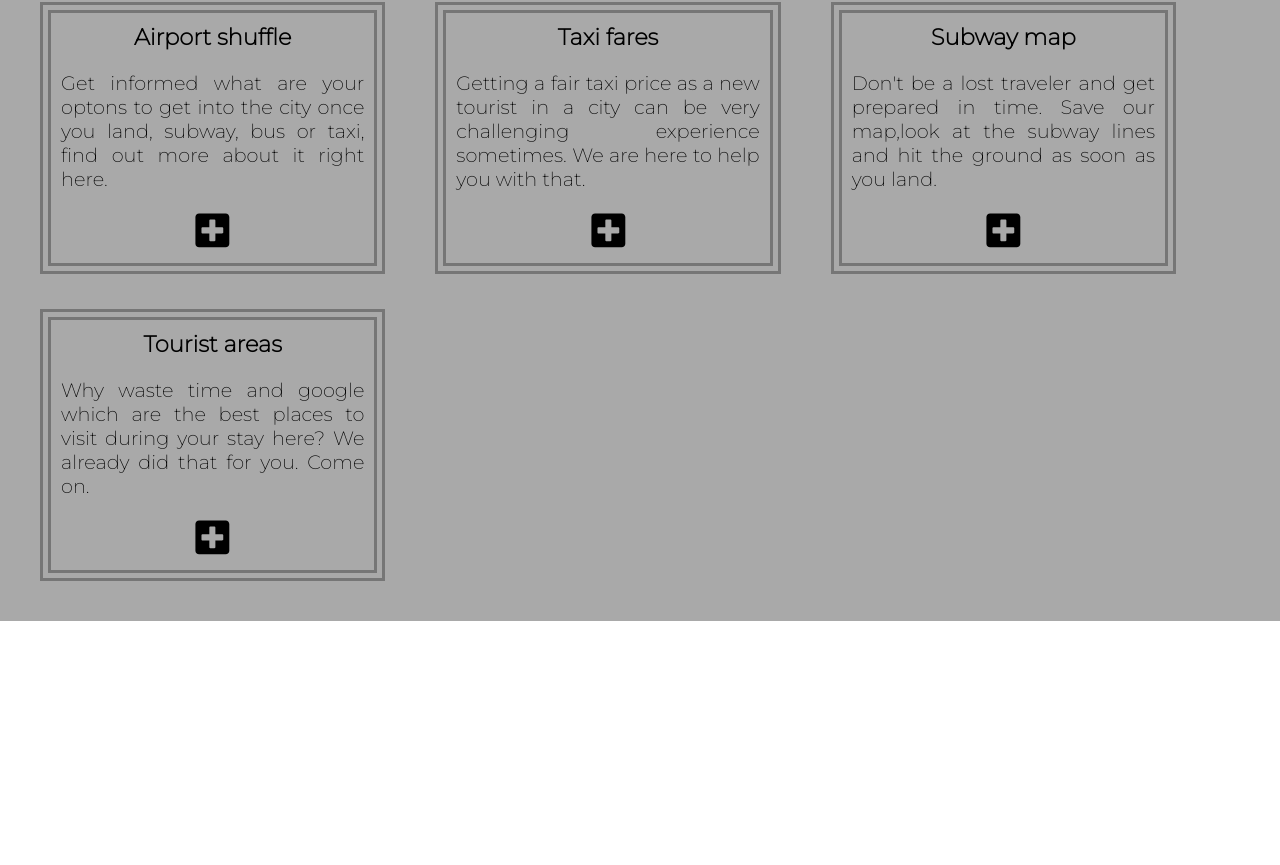
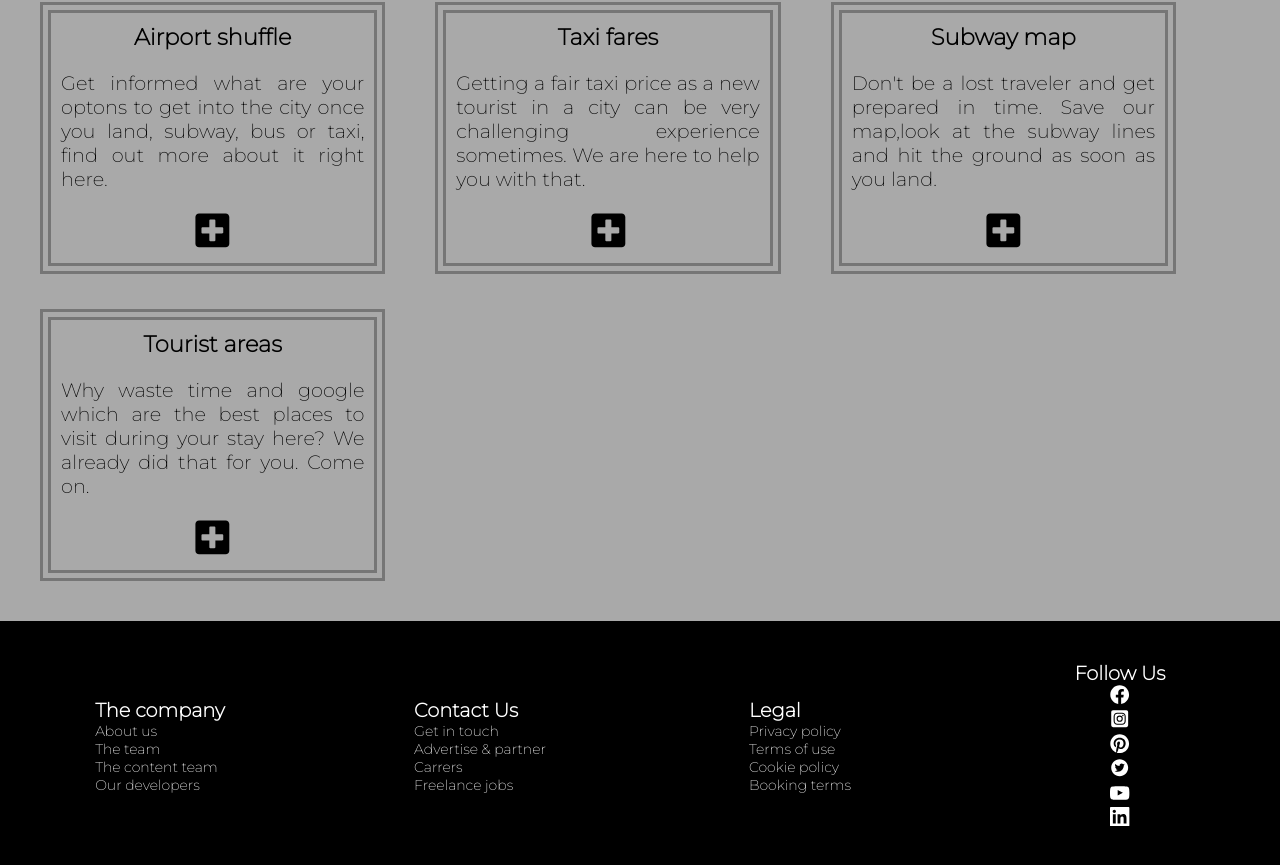
Before and after one commit to Husky931/Beijing-City, a React (Create React App) app: page / in a window 1280 px wide. Shown: the part 955-1820 px from the top of the page. Before the commit the page ends 1576 px from the top, so only its background shows below. Built offline with nearby package versions, Linux system fonts and the light colour scheme.

Commit message:
footer added

```diff
--- a/src/App.css
+++ b/src/App.css
@@ -740,7 +740,6 @@ label {
   border: none;
 }
 
-
 /* MUSEUM PAGE BEGINS HERE ------------------------------------------------------------------------------------ */
 .museum-full-background-div {
   width: 100%;
@@ -840,7 +839,6 @@ label {
 .museum-body {
   width: 80%;
   height: auto;
-  /* border: 1px solid black; */
   margin: 30px auto;
   display: grid;
   grid-template-columns: repeat(auto-fit,minmax(270px, 1fr));
@@ -1181,6 +1179,31 @@ label {
   height: 100%;
 }
 
+/* FOOTER BEGINS BELOW  */
+.footer-main-div {
+  width: 100%;
+  height: 250px;
+  background-color: black;
+  color: white;
+  display: flex;
+  flex-direction: row;
+  justify-content: flex-start;
+  align-items: center;
+}
+.ul-division {
+  width: 25%;
+  display: flex;
+  flex-direction: column;
+  justify-content: center;
+  align-items: center;
+}
+.division-header {
+  text-align: left;
+}
+.li-text {
+  font-size: 14px;
+}
+
 
 /* MEDIA QUERIES BELOW ------------------------------------------------------------------------ */
 
@@ -1302,8 +1325,43 @@ label {
   }
 }
 
+@media only screen and (max-width: 600px) {
+.footer-main-div {
+  display: flex;
+  flex-direction: column;
+  justify-content: center;
+  align-items: center;
+  height: auto;
+}
+.ul-division {
+  margin-top: 30px;
+}
+
+/* .footer-main-div {
+  height: auto;
+  width: 100%;
+  display: grid;
+  grid-template-columns: repeat(auto-fill, minmax(200px, 1fr))
+}
+.ul-division {
+  width: 100%;
+  display: flex;
+  flex-direction: column;
+  justify-content: center;
+  align-items: center;
+}
+.division-header {
+  text-align: left;
+}
+.li-text {
+  font-size: 14px;
+} */
+
+
+}
+
 @media only screen and (max-width: 500px) {
-  #logo-container {
+#logo-container {
     width: 110px;
     height: 70px;
     position: absolute;
--- a/src/App.js
+++ b/src/App.js
@@ -7,6 +7,7 @@ import { Museums } from './pages/Museum'
 import {Foods} from './pages/Foods'
 import {Nightlife} from './pages/Nightlife'
 import {Maps} from './pages/Maps'
+import { FooterMain } from './footer/FooterMain'
 import Error from './pages/Error'
 
 import AttractionTemplatePage from './attraction-components/AttractionTemplatePage'
@@ -63,7 +64,7 @@ export default function App() {
           <Error />
         </Route>
       </Switch>
-
+    <FooterMain />
     </>
   );
 }
--- a/src/foods-components/FoodData.js
+++ b/src/foods-components/FoodData.js
@@ -24,12 +24,6 @@ const ten = `Known as “you xiang rou si,” this spicy chicken stir-fry is som
 const eleven = `Visit the coastal cities of Shanghai or Qingdao during the fall months and you’re likely to find hairy crab everywhere you go. Steamed up to perfection, just enjoying the sweet meat from within the shells is blissful enough. Chinese people love to dip it in a sauce of dark vinegar in ginger, which some foreigners find unusual. There is no butter to dip it in so don’t bother asking.`
 const twelve = `Hot pot is a Chinese favorite. It’s not just a meal. It’s a pastime. A large cauldron of boiling water burbles up in the center of the table and you order meats and vegetables to cook up yourself in this pot. Once they’re ready, you fetch them out and dip them in a savory, salty, peanut buttery sauce. On a cold night, hot pot is the best way to spend time catching up with friends.`
 
-
-
-
-
-
-
 export const foodText = [textBeijingDuck, textInstantBoiledMutton, textPortShreds, textQuickFriedMutton, textNoodlesSoyBean, textQuickFriedTripe, seven, eight, nine, ten, eleven, twelve]
 
 export const foodImg = [foodDuckImage, foodBoiledMutton, foodNoodlesSoyBean, foodPorkShreds, foodFriedMutton, foodFriedTripe, sevenImg, eightImg, nineImg, tenImg, elevenImg, twelveImg]
--- /dev/null
+++ b/src/footer/FooterMain.js
@@ -0,0 +1,60 @@
+import React from 'react'
+import { FaFacebook } from 'react-icons/fa'
+import { FaInstagramSquare } from 'react-icons/fa'
+import { FaPinterest } from 'react-icons/fa'
+import { AiFillTwitterCircle } from 'react-icons/ai'
+import { GrYoutube } from 'react-icons/gr'
+import { GrLinkedin } from 'react-icons/gr'
+
+
+
+export const FooterMain = () => {
+
+    return (
+        <>
+        <div className='footer-main-div'>
+            <div className='ul-division'>
+                <ul className='footer-ul-list'>
+                <h4 className='division-header'>The company</h4>
+                    <li className='li-text'>About us</li>
+                    <li className='li-text'>The team</li>
+                    <li className='li-text'>The content team</li>
+                    <li className='li-text'>Our developers</li>
+                </ul>
+            </div>
+            <div className='ul-division'>
+
+                <ul className='footer-ul-list'>
+                <h4 className='division-header'>Contact Us</h4>
+                    <li className='li-text'>Get in touch</li>
+                    <li className='li-text'>Advertise & partner </li>
+                    <li className='li-text'>Carrers</li>
+                    <li className='li-text'>Freelance jobs</li>
+                </ul>
+            </div>
+            <div className='ul-division'>
+
+                <ul className='footer-ul-list'>
+                <h4 className='division-header'>Legal</h4>
+                    <li className='li-text'>Privacy policy</li>
+                    <li className='li-text'>Terms of use</li>
+                    <li className='li-text'>Cookie policy</li>
+                    <li className='li-text'>Booking terms</li>
+                </ul>
+            </div>
+            <div className='ul-division'>
+            <h4 className='division-header'>Follow Us</h4>
+                <ul className='footer-ul-list'>
+
+                    <li><FaFacebook /></li>
+                    <li><FaInstagramSquare /></li>
+                    <li><FaPinterest /></li>
+                    <li><AiFillTwitterCircle /></li>
+                    <li><GrYoutube /></li>
+                    <li><GrLinkedin /></li>
+                </ul>
+            </div>
+        </div>
+        </>
+    )
+}
```
